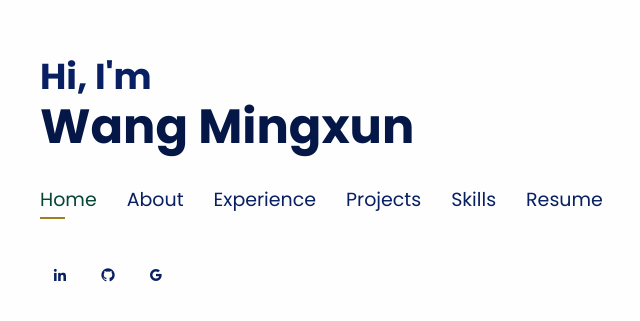
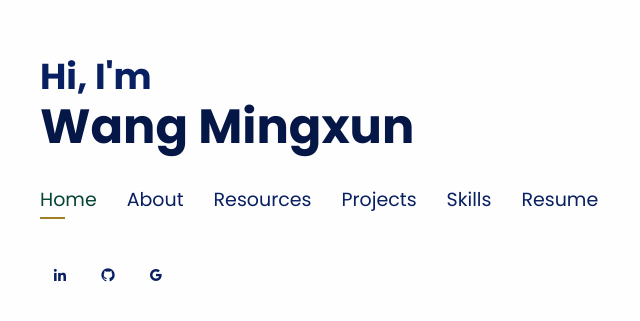
Before and after one commit to loading12321/loading12321.github.io, a plain HTML site: page index.html in a window 1280 px wide. Shown: the part 223-544 px from the top of the page, 45-685 px from the left. Drawn offline with nearby package versions, Linux system fonts and the light colour scheme.

Commit message:
Update index.html

```diff
--- a/index.html
+++ b/index.html
@@ -102,7 +102,7 @@
               <a href="#education"> <span>Education</span></a>
             </li> -->
             <li>
-              <a href="#experience"> <span>Experience</span></a>
+              <a href="#experience"> <span>Resources</span></a>
             </li>
             <!--          <li><a href="#projects"> <span>Projects</span></a></li>-->
             <li>
```
